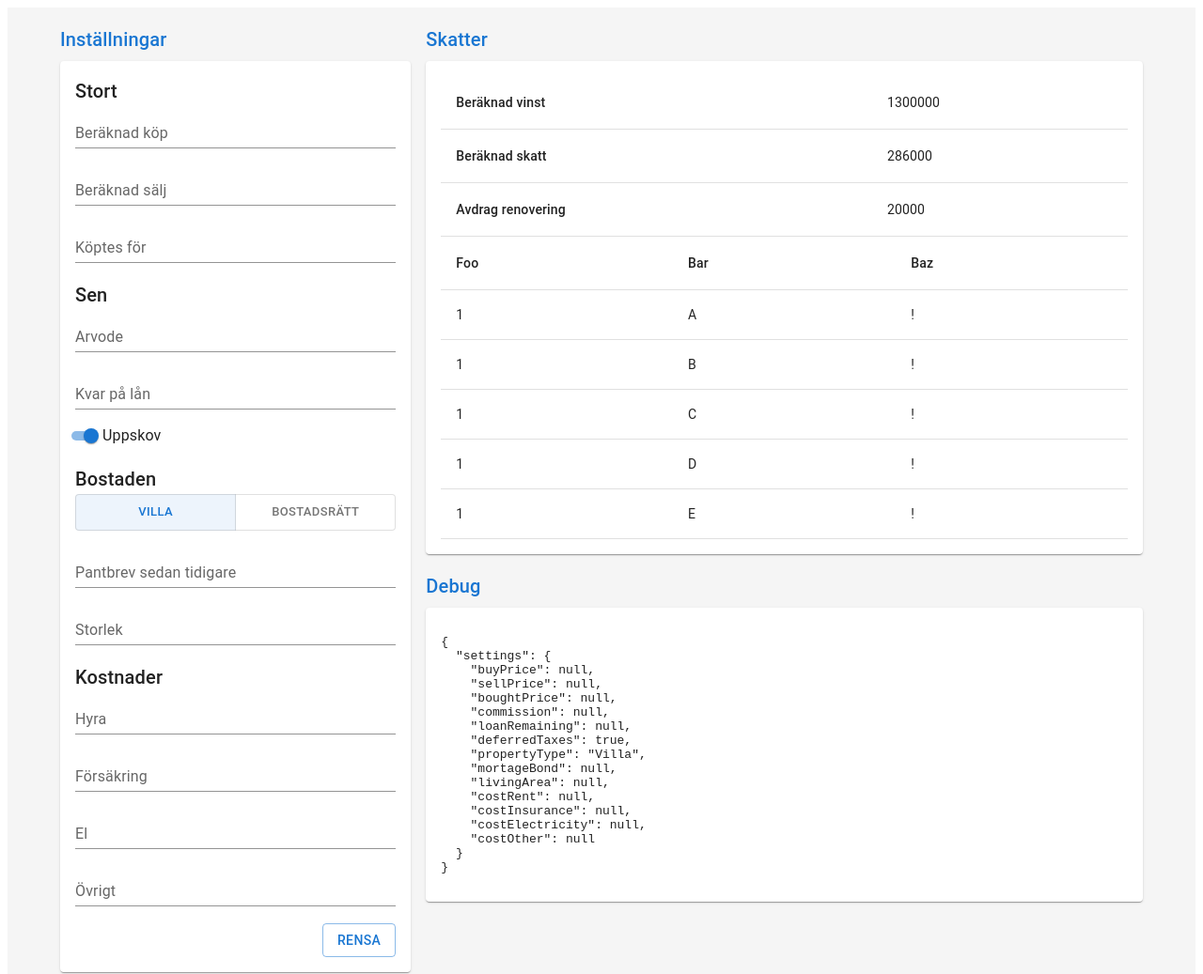
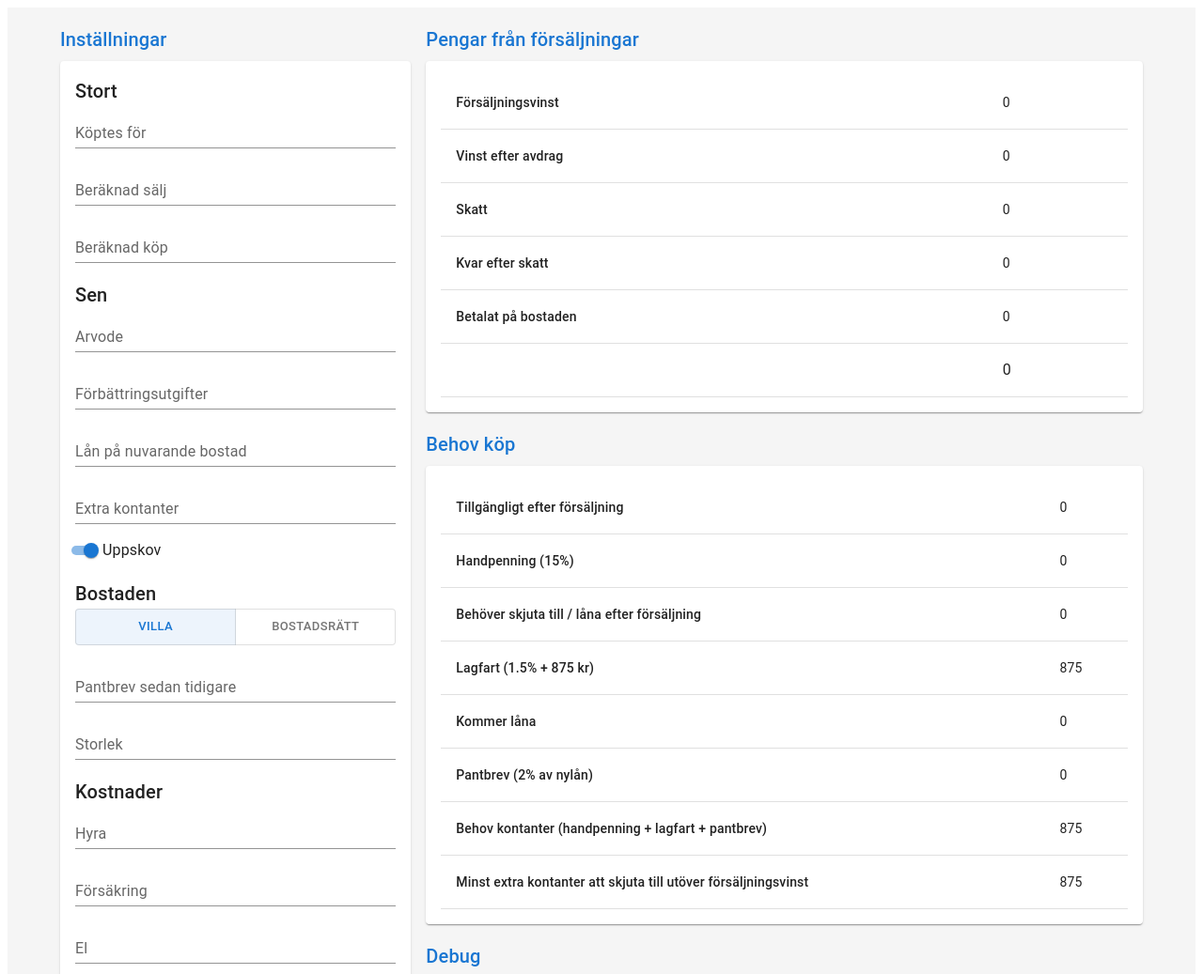
Before and after one commit to marcusmalmberg/property-sale-calculator, a Gatsby site: page /calc/Calculator in a window 1280 px wide. Shown: the top 1037 px of the page at 94% size. Built offline with nearby package versions, Linux system fonts and the light colour scheme; Gatsby itself is replaced by a stand-in of ours.

Commit message:
Adds some simple calculations

```diff
--- a/src/pages/calc/Calculator/Debug.tsx
+++ b/src/pages/calc/Calculator/Debug.tsx
@@ -3,7 +3,7 @@ import Paper from '@mui/material/Paper'
 
 import Title from '../Title'
 
-const Debug: any = (settings: any) => {
+const Debug: any = ({settings}: any) => {
 
   return (
     <>
--- a/src/pages/calc/Calculator/index.tsx
+++ b/src/pages/calc/Calculator/index.tsx
@@ -1,5 +1,4 @@
-import React, { useState, useReducer } from "react"
-import TextField from '@mui/material/TextField'
+import React, { useReducer } from "react"
 import Paper from '@mui/material/Paper'
 import Grid from '@mui/material/Grid'
 
@@ -7,9 +6,9 @@ import Title from '../Title'
 import { calculateProfit } from "../utils/calculator"
 import Settings from "./Settings"
 import ResultTableVertical from "../ResultTableVertical"
-import ResultTable from "../ResultTable"
 import Container from "@mui/material/Container"
 import Debug from "./Debug"
+import Typography from "@mui/material/Typography"
 
 const Item = ({ children }) => {
   return <div>{children}</div>
@@ -19,16 +18,18 @@ const settingsConfiguration = [
   {
     title: 'Stort',
     fields: [
+      { name: 'Köptes för', key: 'boughtPrice' },
+      { name: 'Beräknad sälj', key: 'sellPrice' },
       { name: 'Beräknad köp', key: 'buyPrice' },
-      { name: 'Beräknad sälj', key: 'sellPrice' },
-      { name: 'Köptes för', key: 'boughtPrice' },
     ]
   },
   {
     title: 'Sen',
     fields: [
       { name: 'Arvode', key: 'commission' },
-      { name: 'Kvar på lån', key: 'loanRemaining' },
+      { name: 'Förbättringsutgifter', key: 'improvementCosts' },
+      { name: 'Lån på nuvarande bostad', key: 'loanRemaining' },
+      { name: 'Extra kontanter', key: 'extraCash' },
       { name: 'Uppskov', type: 'switch', key: 'deferredTaxes', defaultValue: true },
     ]
   },
@@ -62,18 +63,25 @@ const Calculator: any = (props: any) => {
     initialSettings
   );
 
-  const headerRow = [
-    "Foo",
-    "Bar",
-    "Baz",
-  ]
-  const tableData = [
-    ["1", "A", "!"],
-    ["1", "B", "!"],
-    ["1", "C", "!"],
-    ["1", "D", "!"],
-    ["1", "E", "!"],
-  ]
+  let calculations = {}
+  let salesCalculations = {}
+  salesCalculations.profit = calculateProfit({ boughtPrice: settings.boughtPrice, sellPrice: settings.sellPrice })
+  salesCalculations.adjustedProfit = salesCalculations.profit - settings.improvementCosts - settings.commission
+  salesCalculations.taxes = Math.round(salesCalculations.adjustedProfit * 22 / 30 * 0.3)
+  salesCalculations.remainingAfterTaxes = salesCalculations.adjustedProfit - (settings.deferredTaxes ? 0 : salesCalculations.taxes)
+  salesCalculations.paidOnCurrentProperty = settings.boughtPrice - settings.loanRemaining
+  calculations.salesCalculations = salesCalculations
+
+  let buyCalculations = {}
+  buyCalculations.availableAfterSale = salesCalculations.remainingAfterTaxes + salesCalculations.paidOnCurrentProperty
+  buyCalculations.deposit = Math.round(settings.buyPrice * 0.15)
+  buyCalculations.neededAfterSale = settings.buyPrice - buyCalculations.availableAfterSale
+  buyCalculations.deedCost = settings.propertyType === "Villa" ? settings.buyPrice * 0.015 + 875 : 0
+  buyCalculations.needToLoan = buyCalculations.neededAfterSale - buyCalculations.deposit - settings.extraCash
+  buyCalculations.mortageBondCost = settings.propertyType === "Villa" ? Math.max((buyCalculations.needToLoan - settings.mortageBond) * 0.02, 0) : 0
+  buyCalculations.cashInput = buyCalculations.deposit + buyCalculations.deedCost + buyCalculations.mortageBondCost
+  buyCalculations.minimumExtraCash = Math.max(buyCalculations.cashInput - buyCalculations.availableAfterSale, 0)
+  calculations.buyCalculations = buyCalculations
 
   return (
     <div style={{ backgroundColor: "#f5f5f5", minHeight: '100vh' }}>
@@ -86,22 +94,12 @@ const Calculator: any = (props: any) => {
             </Item>
           </Grid>
           <Grid item xs={8}>
+
             <Grid item xs={12}>
-
               <Item>
-                <Title>Skatter</Title>
+                <Title>Pengar från försäljningar</Title>
                 <Paper sx={{ p: 2 }}>
-                  <ResultTableVertical headerRow={[
-                    "Beräknad vinst",
-                    "Beräknad skatt",
-                    "Avdrag renovering",
-                  ]} tableData={[[
-                    1300000,
-                    286000,
-                    20000,
-                  ]]} />
-                  <ResultTable tableData={tableData} headerRow={headerRow} />
-
+                  <ResultTableVertical headerRow={["Försäljningsvinst", "Vinst efter avdrag", "Skatt", "Kvar efter skatt", "Betalat på bostaden", ""]} tableData={[[salesCalculations.profit, salesCalculations.adjustedProfit, salesCalculations.taxes, salesCalculations.remainingAfterTaxes, salesCalculations.paidOnCurrentProperty, <Typography>{buyCalculations.availableAfterSale}</Typography>]]} />
                 </Paper>
               </Item>
             </Grid>
@@ -109,7 +107,17 @@ const Calculator: any = (props: any) => {
             <Grid item xs={12}>
               <Item>
                 <br />
-                <Debug settings={settings} />
+                <Title>Behov köp</Title>
+                <Paper sx={{ p: 2 }}>
+                  <ResultTableVertical headerRow={["Tillgängligt efter försäljning", "Handpenning (15%)", "Behöver skjuta till / låna efter försäljning", "Lagfart (1.5% + 875 kr)", "Kommer låna", "Pantbrev (2% av nylån)", "Behov kontanter (handpenning + lagfart + pantbrev)", "Minst extra kontanter att skjuta till utöver försäljningsvinst"]} tableData={[[buyCalculations.availableAfterSale, buyCalculations.deposit, buyCalculations.neededAfterSale, buyCalculations.deedCost, buyCalculations.needToLoan, buyCalculations.mortageBondCost, buyCalculations.cashInput, buyCalculations.minimumExtraCash]]} />
+                </Paper>
+              </Item>
+            </Grid>
+
+            <Grid item xs={12}>
+              <Item>
+                <br />
+                <Debug settings={{settings, calculations}} />
               </Item>
             </Grid>
           </Grid>
```
